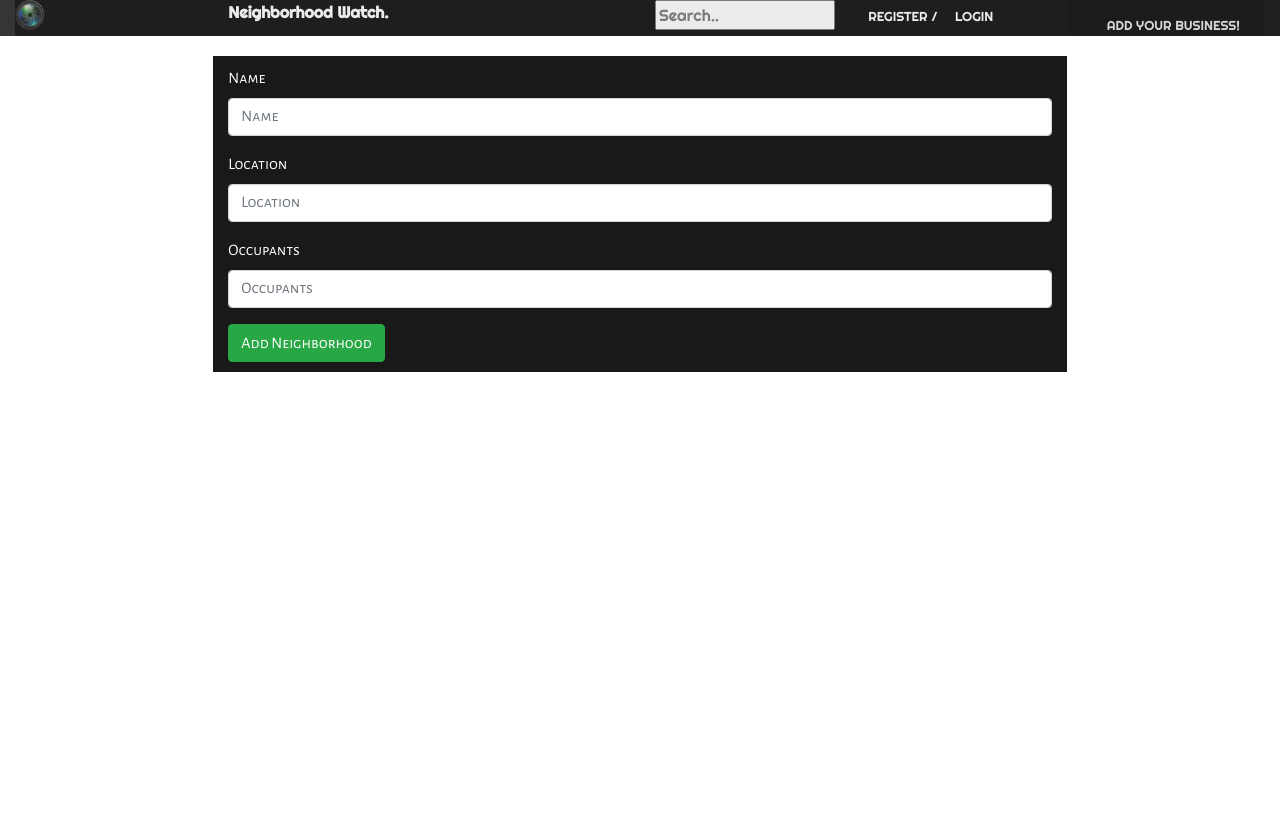
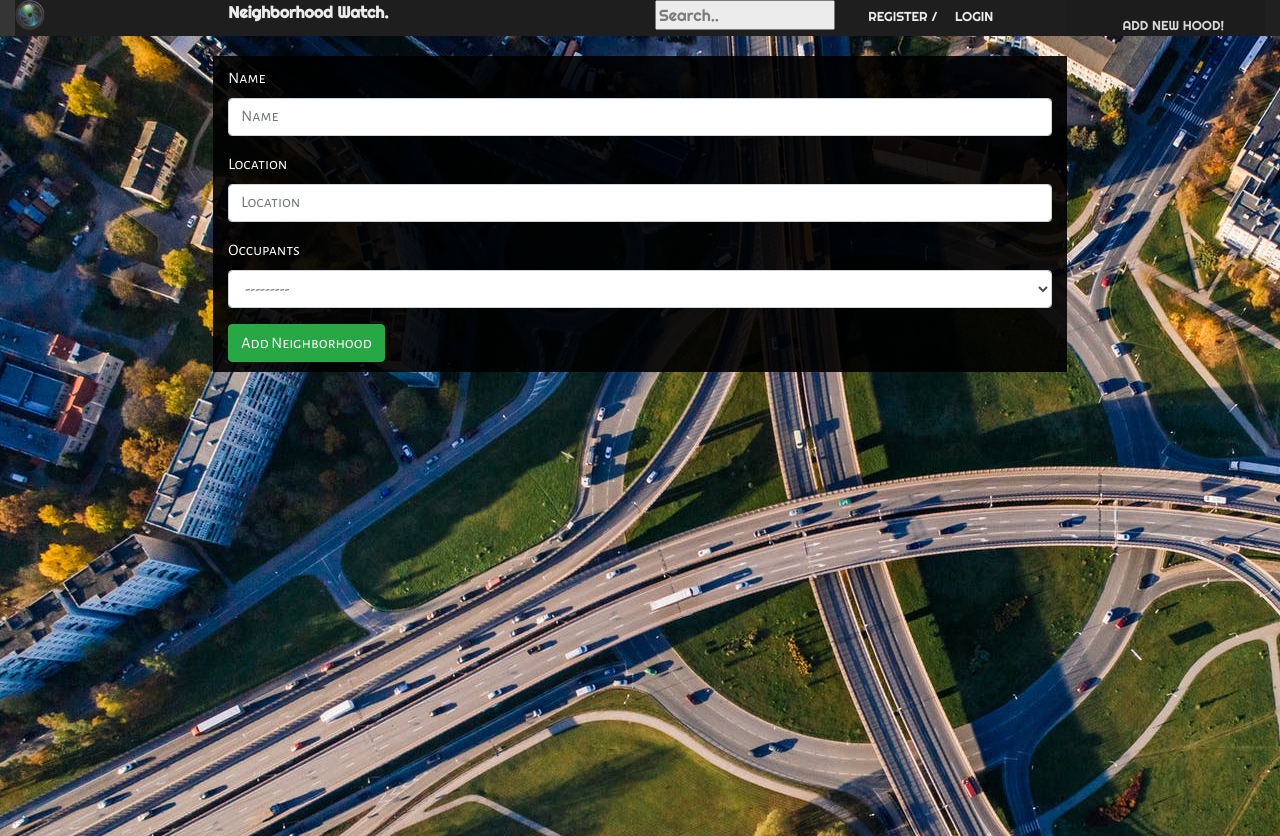
Before and after one commit to BrianNgeno/neighborhood_watch, a Django app: template watch/templates/add-hood.html in a window 1280 px wide. Before the commit the page ends 372 px from the top, so only its background shows below. Run offline with Django 3.2, Linux system fonts and the light colour scheme; the template is opened without the code that fills it: values that come from a table or form of the project are taken from there, others are empty; parts of the project's set-up code (start-up, migrations or seed data) failed here and were passed over; some libraries are stand-ins or nearby versions.

Commit message:
updated schema

```diff
--- a/watch/models.py
+++ b/watch/models.py
@@ -44,8 +44,7 @@ class Profile(models.Model):
 class NeighborHood(models.Model):
     name = models.CharField(max_length=50,blank=True)
     location = models.CharField(max_length = 50,null = True)
-    occupants = models.CharField(max_length = 50,null = True)
-    user = models.ForeignKey(User, null = True,related_name='business')
+    occupants = models.ForeignKey(User, null = True,related_name='business')
 
     def save_hood(self):
         self.save()
--- a/watch/static/css/watch.css
+++ b/watch/static/css/watch.css
@@ -65,3 +65,8 @@
     height: 100vh;
     background-attachment: fixed;
 }
+#main-hood{
+    background-image: url(../images/background.jpeg);
+    height: 100vh;
+    background-attachment: fixed;
+}
--- a/watch/templates/navbar.html
+++ b/watch/templates/navbar.html
@@ -64,7 +64,7 @@
                     {% endif %}
                 </div>
                 <div class="col-md-2" style="text-align: center; padding-top: 16px; font-size: 13px; color:white;background-color:rgba(0,0,0,0.9); opacity: 0.9;">
-                    <a href="{% url 'upload_business' %}" style="color: white;">ADD YOUR BUSINESS!</a>
+                    <a href="{% url 'add_hood' %}" style="color: white;">ADD NEW HOOD!</a>
                 </div>
             </div>
         </div>
--- a/watch/urls.py
+++ b/watch/urls.py
@@ -7,6 +7,7 @@ urlpatterns=[
     url('^$',views.home_page,name = 'home_page'),
     url(r'^edit$', views.edit, name='edit_profile'),
     url(r'^upload/$', views.upload_business, name='upload_business'),
+    url(r'^hood/$', views.add_hood, name='add_hood'),
 ]
 if settings.DEBUG:
     urlpatterns+= static(settings.MEDIA_URL, document_root = settings.MEDIA_ROOT)
--- a/watch/views.py
+++ b/watch/views.py
@@ -70,4 +70,4 @@ def add_hood(request):
             return redirect('home_page')
     else:
         hoodform = HoodForm()
-    return render(request,'add-hood.html',locals()
+    return render(request,'add-hood.html',locals())
```
Also changed, not shown: watch/migrations/0005_auto_20181022_1424.py (added).
